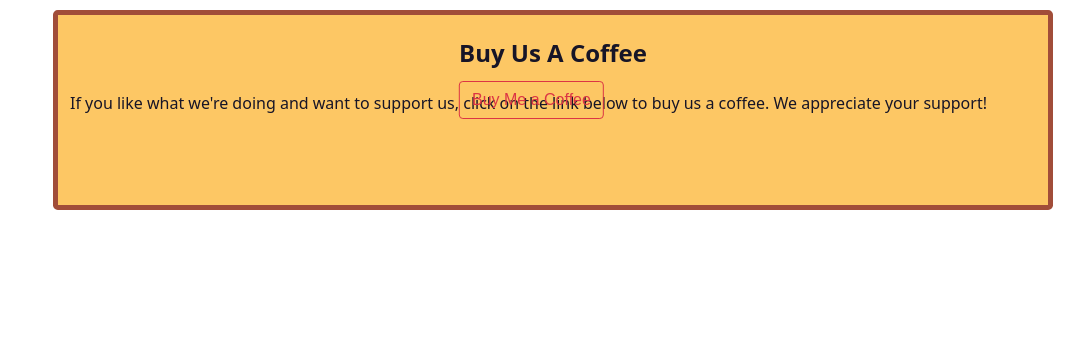
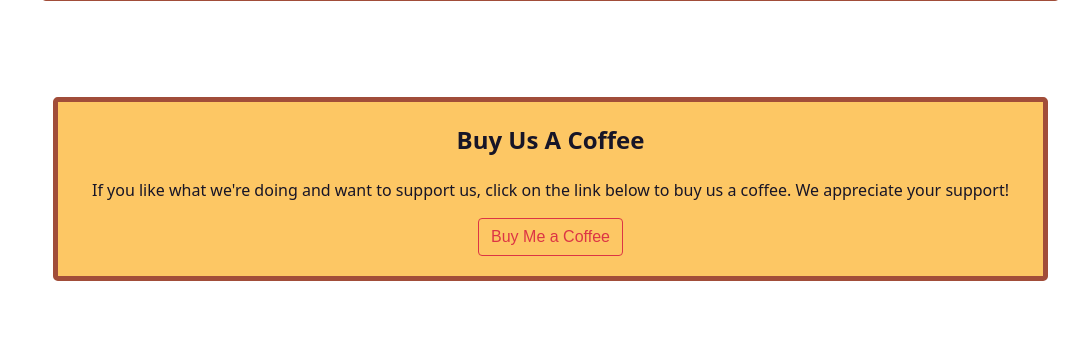
Before and after one commit to COSC481W-2021Fall/capstone-adam-and-the-mod-squad, a Django app: page /about in a window 1280 px wide. Shown: the part 2335-2696 px from the top of the page, without its empty margins (202-1280 px from the left). Before the commit the page ends 2545 px from the top, so only its background shows below. Run offline with Django 3.2, Linux system fonts and the light colour scheme; a user stored in the database is signed in; data comes from the database, SQL or seed files in the repository; some libraries are stand-ins or nearby versions.

Commit message:
style: Buttons now are centered
-Buttons will auto center now
GitHub issue: #94

```diff
--- a/mydjangoproject/muninn/static/muninn/styles.css
+++ b/mydjangoproject/muninn/static/muninn/styles.css
@@ -2979,21 +2979,10 @@
         .aboutContainer {
             background-color: #FDC764;
             border: 5px solid #A14D39;
-            width: 1000px;
-            height: 200px;
+            height: auto;
+            padding-bottom: 20px;
             color: #171527;
-        }
-        .aboutButton {
-            position: absolute;
-            top: 355px;
-            left: 59%;
-            transform: translateX(-65%);
-        }
-        .coffeeButton {
-            position: absolute;
-            top: 2360px;
-            left: 59%;
-            transform: translateX(-65%);
+            text-align: center;
         }
         .aboutImages {
             width: 150px;
--- a/mydjangoproject/muninn/templates/muninn/about.html
+++ b/mydjangoproject/muninn/templates/muninn/about.html
@@ -15,7 +15,7 @@
                     {% else %}
                     <p class="text-sm-center">If you haven't already made an account, you can press the button below to register.</p>
                     <a href="{% url 'users-register' %}">
-                                <button type="button" class=" aboutButton loggedOut btn btn-outline-danger">Register</button>
+                        <button type="button" class="loggedOut btn btn-outline-danger">Register</button>
                     </a>
                     {% endif %}
                 </div>
@@ -25,7 +25,7 @@
 
     <div class="row">
         <div class="container p-6 my-5 rounded-3 aboutContainer">
-            <img src="{% static 'muninn/images/Andreaka.png' %}" alt="Andreaka" class = "rounded aboutImages">
+            <img src="{% static 'muninn/images/Andreaka.png' %}" alt="Andreaka" class="rounded aboutImages">
             <h2>Andreaka Jump</h2>
             <hr>
             <p>I am a senior CS major and this is actually my second bachelors. I also have a BFA in Art and Design. I like to paint and do other crafting type projects.</p>
@@ -34,7 +34,7 @@
 
     <div class="row">
         <div class="container p-6 my-5 text-black rounded-3 aboutContainer">
-            <img src="{% static 'muninn/images/Sara.png' %}" alt="Sara" class = "rounded aboutImages">
+            <img src="{% static 'muninn/images/Sara.png' %}" alt="Sara" class="rounded aboutImages">
             <h2>Sara Schafer</h2>
             <hr>
             <p>I like to watch anime, read comics, and play video games. I also like do art, like watercolor paining. My favorite type of video games are mystery games.</p>
@@ -43,7 +43,7 @@
 
     <div class="row">
         <div class="container p-6 my-5 text-black rounded-3 aboutContainer">
-            <img src="{% static 'muninn/images/Adam.png' %}" alt="Adam" class = "rounded aboutImages">
+            <img src="{% static 'muninn/images/Adam.png' %}" alt="Adam" class="rounded aboutImages">
             <h2>Adam Pollack</h2>
             <hr>
             <p>I like to disc golf, mountain bike and read, as well as a host of other activites. Currently I am a senior on the last semester, and leaning towards a data scientist role. My goal is to move to Colorado or Utah as I have family there and love
@@ -53,7 +53,7 @@
 
     <div class="row">
         <div class="container p-6 my-5 text-black rounded-3 aboutContainer">
-            <img src="{% static 'muninn/images/Chiara.png' %}" alt="Chiara" class = "rounded aboutImages">
+            <img src="{% static 'muninn/images/Chiara.png' %}" alt="Chiara" class="rounded aboutImages">
             <h2>Chiara Oxender</h2>
             <hr>
             <p>I like fantasy and hate javascript. I am a senior at EMU and I have almost escaped.</p>
@@ -62,7 +62,7 @@
 
     <div class="row">
         <div class="container p-6 my-5 text-black rounded-3 aboutContainer">
-            <img src="{% static 'muninn/images/Sakib.png' %}" alt="Sakib" class = "rounded aboutImages">
+            <img src="{% static 'muninn/images/Sakib.png' %}" alt="Sakib" class="rounded aboutImages">
             <h2>Sakib Jabbar</h2>
             <hr>
             <p>I like music, movies, food, and nature. I am a second bachelor's student in Computer Science (Applied) at EMU, currently completing my final semester in the program. My favorite coding language is Java.</p>
@@ -71,10 +71,11 @@
 
     <div class="row">
         <div class="container p-6 my-5 text-black rounded-3 aboutContainer">
-            <img src="{% static 'muninn/images/Jesse.png' %}" alt="Jesse" class = "rounded aboutImages">
+            <img src="{% static 'muninn/images/Jesse.png' %}" alt="Jesse" class="rounded aboutImages">
             <h2>Jesse Rogalski</h2>
             <hr>
-            <p>I like hiking, movies, music, and gaming. I am a senior computer science major on my last semester before I receive my degree. Afterwards, I'm considering pursuing a career in video game development or front-end web development, depending on what opportunities present themselves.</p>
+            <p>I like hiking, movies, music, and gaming. I am a senior computer science major on my last semester before I receive my degree. Afterwards, I'm considering pursuing a career in video game development or front-end web development, depending
+                on what opportunities present themselves.</p>
         </div>
     </div>
 
@@ -88,7 +89,7 @@
         </a>
         {% else %}
         <a href="https://www.buymeacoffee.com/">
-                <button type="button" class="coffeeButton loggedOut btn btn-outline-danger">Buy Me a Coffee</button>
+            <button type="button" class="loggedOut btn btn-outline-danger">Buy Me a Coffee</button>
         </a>
         {% endif %}
     </div>
```
Lines whose indentation alone changed are shown as unchanged.
